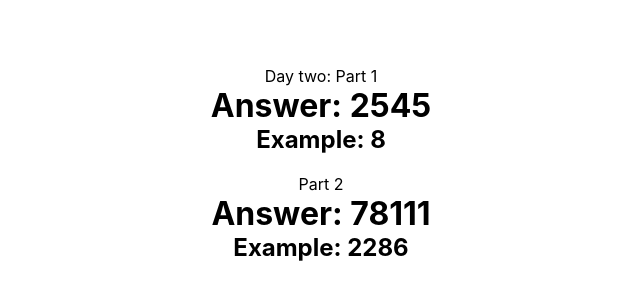
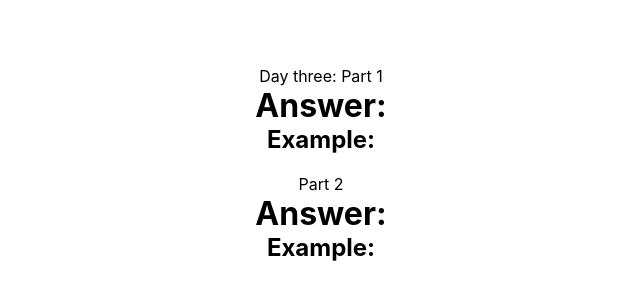
Before and after one commit to Sebastian-Rosenblad/aoc-2023, a React (Create React App) app: page / in a window 1280 px wide. Shown: the part 226-526 px from the top of the page, without its empty margins (319-959 px from the left). Built offline with nearby package versions, Linux system fonts and the light colour scheme.

Commit message:
Init day three

```diff
--- a/src/App.tsx
+++ b/src/App.tsx
@@ -1,11 +1,11 @@
 import React from 'react';
 import './App.scss';
-import DayTwo from './days/DayTwo/DayTwo';
+import DayThree from './days/DayThree/DayThree';
 
 function App() {
   return (
     <div className="App">
-      <DayTwo />
+      <DayThree />
     </div>
   );
 }
--- /dev/null
+++ b/src/days/DayThree/DayThree.scss
@@ -0,0 +1 @@
+.day-three {}
--- /dev/null
+++ b/src/days/DayThree/DayThree.tsx
@@ -0,0 +1,27 @@
+import './DayThree.scss';
+import { dayThreeData } from './data';
+import { dayThreeExample } from './example_data';
+
+function DayThree() {
+  const data: Array<string> = dayThreeData.split(/\r?\n/);
+  const exampleData: Array<string> = dayThreeExample.split(/\r?\n/);
+
+  function calculate(a: Array<string>, partOne: boolean): string {
+    if (partOne)
+      return "";
+    return "";
+  }
+
+  return (
+    <div className='day-three'>
+      <p>Day three: Part 1</p>
+      <h1>Answer: {calculate(data, true)}</h1>
+      <h2>Example: {calculate(exampleData, true)}</h2>
+      <p>Part 2</p>
+      <h1>Answer: {calculate(data, false)}</h1>
+      <h2>Example: {calculate(exampleData, false)}</h2>
+    </div>
+  );
+}
+
+export default DayThree;
--- /dev/null
+++ b/src/days/DayThree/data.tsx
@@ -0,0 +1 @@
+export const dayThreeData:string=``;
--- /dev/null
+++ b/src/days/DayThree/example_data.tsx
@@ -0,0 +1 @@
+export const dayThreeExample:string=``;
```
